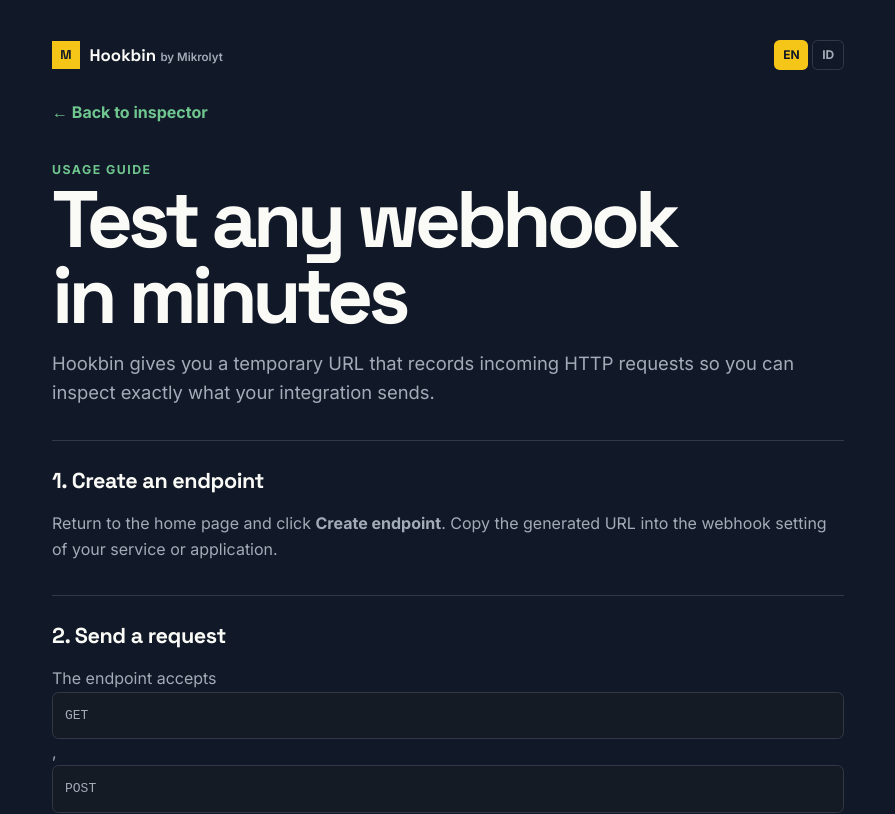
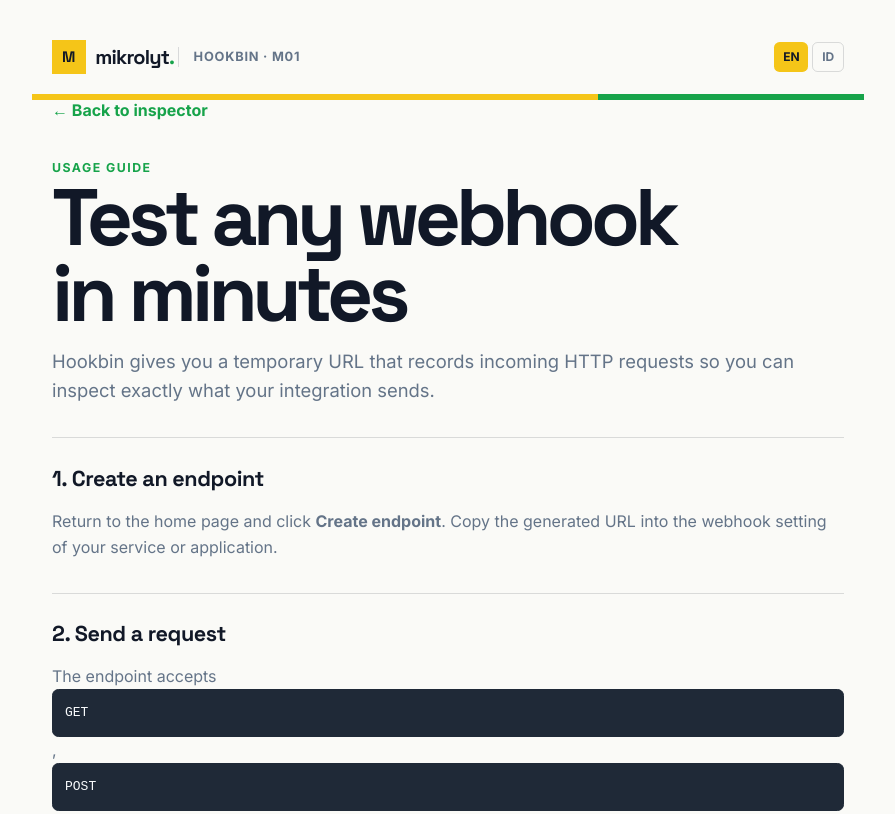
Before and after one commit to frachman/webhook-inspector, a Next.js app in the folder apps/web/: page /docs in a window 1280 px wide. Shown: the top 814 px of the page, without its empty margins (192-1087 px from the left). Built offline with nearby package versions, Linux system fonts and the light colour scheme.

Commit message:
feat(brand): light theme and mikrolyt.com header pattern for Hookbin UI
- off-white/ink surfaces replacing dark navy, matching mikrolyt.com and docs
- header: yellow M badge + mikrolyt. wordmark + 'Hookbin · M01' product tag + route stripe
- code/pre blocks stay dark slate for contrast

```diff
--- a/apps/web/app/docs/page.tsx
+++ b/apps/web/app/docs/page.tsx
@@ -34,9 +34,13 @@ export default function DocsPage() {
         description: "Temporary webhook URL for inspecting requests from integrations.",
       }) }} />
       <div className="topbar">
-        <a className="brand" href="https://mikrolyt.com"><span className="brand-mark">M</span><span>Hookbin <small>by Mikrolyt</small></span></a>
+        <div className="topbar-left">
+          <a className="brand" href="https://mikrolyt.com"><span className="brand-mark">M</span><span className="wordmark">mikrolyt<span className="dot">.</span></span></a>
+          <span className="product-tag">Hookbin · M01</span>
+        </div>
         <LanguageToggle language={language} onChange={changeLanguage} />
       </div>
+      <div className="route-stripe" />
       <Link className="back-link" href="/">← Back to inspector</Link>
       <p className="eyebrow">{language === "id" ? "Panduan penggunaan" : "Usage guide"}</p>
       <h1>{language === "id" ? "Uji webhook dalam hitungan menit" : "Test any webhook in minutes"}</h1>
--- a/apps/web/app/globals.css
+++ b/apps/web/app/globals.css
@@ -1,5 +1,5 @@
 :root {
-  color-scheme: dark;
+  color-scheme: light;
   --mkl-yellow: #F5C518;
   --mkl-green: #16A34A;
   --mkl-ink: #111827;
@@ -8,16 +8,17 @@
   --mkl-slate: #1F2937;
   --mkl-font-heading: var(--font-space-grotesk), "Space Grotesk", sans-serif;
   --mkl-font-body: var(--font-inter), "Inter", system-ui, sans-serif;
-  --surface: var(--mkl-ink);
-  --surface-raised: var(--mkl-slate);
-  --surface-sunken: color-mix(in srgb, black 35%, var(--mkl-slate));
-  --border: color-mix(in srgb, white 14%, var(--mkl-ink));
-  --text: var(--mkl-offwhite);
-  --text-muted: color-mix(in srgb, var(--mkl-gray) 60%, white);
+  --surface: var(--mkl-offwhite);
+  --surface-raised: #ffffff;
+  --surface-sunken: var(--mkl-slate);
+  --border: rgba(17, 24, 39, .14);
+  --border-soft: rgba(17, 24, 39, .08);
+  --text: var(--mkl-ink);
+  --text-muted: var(--mkl-gray);
   --accent: var(--mkl-yellow);
   --accent-hover: color-mix(in srgb, var(--mkl-yellow) 88%, white);
-  --link: color-mix(in srgb, var(--mkl-green) 62%, white);
-  --link-hover: color-mix(in srgb, var(--mkl-green) 72%, white);
+  --link: var(--mkl-green);
+  --link-hover: color-mix(in srgb, var(--mkl-green) 82%, black);
   font-family: var(--mkl-font-body);
   background: var(--surface);
   color: var(--text);
@@ -28,15 +29,19 @@ button { border: 0; border-radius: .5rem; background: var(--accent); color: var(
 button:hover:not(:disabled) { background: var(--accent-hover); }
 button:disabled { cursor: wait; opacity: .65; }
 main { margin: 0 auto; max-width: 72rem; padding: 2.5rem 1.25rem 4rem; }
-.topbar { align-items: center; display: flex; gap: 1rem; justify-content: space-between; margin-bottom: 2rem; }
-.brand { align-items: center; color: var(--text); display: inline-flex; font-family: var(--mkl-font-heading); font-size: 1.05rem; font-weight: 700; gap: .6rem; text-decoration: none; }
-.brand-mark { align-items: center; background: var(--accent); color: var(--mkl-ink); display: grid; font-size: .8rem; font-weight: 800; height: 1.75rem; place-items: center; width: 1.75rem; }
-.brand small { color: var(--text-muted); font-family: var(--mkl-font-body); font-size: .72rem; font-weight: 600; }
+.topbar { align-items: center; display: flex; gap: 1rem; justify-content: space-between; }
+.topbar-left { align-items: center; display: flex; }
+.brand { align-items: center; color: var(--text); display: inline-flex; gap: .6rem; text-decoration: none; }
+.brand .brand-mark { background: var(--mkl-yellow); color: var(--mkl-ink); display: grid; font-family: var(--mkl-font-heading); font-size: .95rem; font-weight: 900; height: 2.1rem; place-items: center; width: 2.1rem; }
+.brand .wordmark { font-family: var(--mkl-font-heading); font-size: 1.25rem; font-weight: 800; letter-spacing: -.04em; }
+.brand .dot { color: var(--mkl-green); }
+.product-tag { border-left: 1px solid var(--border); color: var(--text-muted); font-size: .8rem; font-weight: 700; letter-spacing: .06em; margin-left: .25rem; padding: .15rem 0 .15rem .9rem; text-transform: uppercase; }
 .language-toggle { display: flex; gap: .25rem; }
 .language-toggle button { border-radius: .35rem; font-size: .75rem; padding: .4rem .55rem; }
 .language-toggle .language { background: transparent; border: 1px solid var(--border); color: var(--text-muted); }
 .language-toggle .language-active { background: var(--accent); color: var(--mkl-ink); }
-.hero { max-width: 45rem; }
+.route-stripe { background: linear-gradient(90deg, var(--mkl-yellow) 0 68%, var(--mkl-green) 68% 100%); height: 6px; margin: 1.25rem -1.25rem 0; }
+.hero { max-width: 45rem; margin-top: 2.5rem; }
 .benefits { border-top: 1px solid var(--border); margin-top: 3rem; max-width: 52rem; padding-top: 1.5rem; }
 .benefits h2 { font-size: clamp(1.5rem, 3vw, 2.2rem); }
 h1 { font-family: var(--mkl-font-heading); font-size: clamp(2.5rem, 7vw, 5rem); letter-spacing: -.06em; line-height: .95; margin: .25rem 0 1rem; }
@@ -44,34 +49,34 @@ h2 { font-family: var(--mkl-font-heading); letter-spacing: -.02em; margin: .15re
 h3 { font-family: var(--mkl-font-heading); font-size: .9rem; margin: 1.75rem 0 .55rem; text-transform: uppercase; letter-spacing: .08em; }
 .eyebrow { color: var(--link); font-size: .77rem; font-weight: 700; letter-spacing: .12em; margin: 0; text-transform: uppercase; }
 .intro { color: var(--text-muted); font-size: 1.15rem; line-height: 1.6; margin: 0 0 1.5rem; }
-.how-it-works { background: var(--surface-raised); border-left: 3px solid var(--accent); border-radius: .4rem; margin: 1.5rem 0; padding: 1rem 1.25rem; }
+.how-it-works { background: var(--surface-raised); border: 1px solid var(--border-soft); border-left: 3px solid var(--accent); border-radius: .4rem; margin: 1.5rem 0; padding: 1rem 1.25rem; }
 .how-it-works ol { color: var(--text-muted); line-height: 1.7; margin: .55rem 0 0; padding-left: 1.35rem; }
 .guide-link, .back-link { color: var(--link); display: inline-block; font-weight: 700; margin-top: .8rem; text-decoration: none; }
 .guide-link:hover, .back-link:hover { color: var(--link-hover); text-decoration: underline; }
 .endpoint-card, .inspector { background: var(--surface-raised); border: 1px solid var(--border); border-radius: .8rem; margin-top: 2.5rem; padding: 1.5rem; }
 .url-row { align-items: center; display: flex; gap: .7rem; }
-code { background: var(--surface-sunken); border: 1px solid var(--border); border-radius: .4rem; display: block; flex: 1; overflow-wrap: anywhere; padding: .75rem; }
+code { background: var(--surface-sunken); border: 1px solid var(--mkl-slate); border-radius: .4rem; color: #f8fafc; display: block; flex: 1; overflow-wrap: anywhere; padding: .75rem; }
 .muted, small { color: var(--text-muted); }
 .error { background: #4a1f2a; border: 1px solid #b8435a; border-radius: .5rem; color: #ffdce3; margin-top: 1.5rem; padding: .8rem 1rem; }
 .section-heading { align-items: center; display: flex; justify-content: space-between; gap: 1rem; }
-.secondary { background: var(--mkl-slate); color: var(--text); }
-.secondary:hover:not(:disabled) { background: color-mix(in srgb, white 12%, var(--mkl-slate)); }
+.secondary { background: var(--mkl-ink); color: var(--mkl-offwhite); }
+.secondary:hover:not(:disabled) { background: color-mix(in srgb, white 12%, var(--mkl-ink)); }
 .empty { color: var(--text-muted); margin: 2rem 0 .5rem; }
 .endpoint-stats { color: var(--link); font-size: .9rem; }
 .search-label { color: var(--text-muted); display: block; font-size: .85rem; margin-bottom: .35rem; }
-.request-search { background: var(--surface-sunken); border: 1px solid var(--border); border-radius: .4rem; color: var(--text); font: inherit; margin-bottom: .8rem; padding: .7rem; width: 100%; }
+.request-search { background: #fff; border: 1px solid var(--border); border-radius: .4rem; color: var(--text); font: inherit; margin-bottom: .8rem; padding: .7rem; width: 100%; }
 .detail-actions { display: flex; flex-wrap: wrap; gap: .5rem; margin-bottom: .8rem; }
 .request-layout { display: grid; gap: 1.5rem; grid-template-columns: minmax(15rem, .8fr) minmax(0, 1.2fr); }
 .request-list { display: grid; gap: .45rem; list-style: none; margin: 0; padding: 0; }
-.request { background: var(--surface-sunken); color: var(--text); display: grid; font-weight: 400; gap: .3rem; text-align: left; width: 100%; }
+.request { background: #fff; border: 1px solid var(--border-soft); color: var(--text); display: grid; font-weight: 400; gap: .3rem; text-align: left; width: 100%; }
 .request.active { outline: 2px solid var(--accent); }
-.method { color: var(--accent); font-family: ui-monospace, SFMono-Regular, Menlo, monospace; font-size: .8em; font-weight: 800; letter-spacing: .06em; }
+.method { color: var(--link); font-family: ui-monospace, SFMono-Regular, Menlo, monospace; font-size: .8em; font-weight: 800; letter-spacing: .06em; }
 .detail { min-width: 0; }
 dl { margin: 0; }
-dl div { border-bottom: 1px solid var(--border); display: grid; gap: .5rem; grid-template-columns: minmax(8rem, .45fr) 1fr; padding: .45rem 0; }
-dt { color: var(--accent); font-family: ui-monospace, SFMono-Regular, Menlo, monospace; overflow-wrap: anywhere; }
+dl div { border-bottom: 1px solid var(--border-soft); display: grid; gap: .5rem; grid-template-columns: minmax(8rem, .45fr) 1fr; padding: .45rem 0; }
+dt { color: var(--mkl-slate); font-family: ui-monospace, SFMono-Regular, Menlo, monospace; overflow-wrap: anywhere; }
 dd { margin: 0; overflow-wrap: anywhere; }
-pre { background: var(--surface-sunken); border: 1px solid var(--border); border-radius: .4rem; margin: 0; overflow: auto; padding: 1rem; white-space: pre-wrap; word-break: break-word; }
+pre { background: var(--surface-sunken); border: 1px solid var(--mkl-slate); border-radius: .4rem; color: #f8fafc; margin: 0; overflow: auto; padding: 1rem; white-space: pre-wrap; word-break: break-word; }
 .usage-example { border-top: 1px solid var(--border); margin-top: 1.25rem; padding-top: 1.25rem; }
 .usage-example p { margin-bottom: .7rem; }
 .docs-page { max-width: 52rem; }
@@ -81,8 +86,8 @@ pre { background: var(--surface-sunken); border: 1px solid var(--border); border
 .docs-section p { color: var(--text-muted); line-height: 1.65; }
 .docs-section pre { margin-top: 1rem; }
 .docs-section li { color: var(--text-muted); line-height: 1.7; margin: .35rem 0; }
-.use-case { background: var(--surface-raised); border: 1px solid var(--border); border-radius: .5rem; margin-top: 1rem; padding: 1rem 1.1rem; }
-.use-case h3 { color: var(--accent); margin-top: 0; }
+.use-case { background: var(--surface-raised); border: 1px solid var(--border-soft); border-radius: .5rem; margin-top: 1rem; padding: 1rem 1.1rem; }
+.use-case h3 { color: var(--link); margin-top: 0; }
 .use-case p { margin: .5rem 0 0; }
 .docs-section details { border-bottom: 1px solid var(--border); padding: .9rem 0; }
 .docs-section summary { cursor: pointer; font-weight: 700; }
--- a/apps/web/app/page.tsx
+++ b/apps/web/app/page.tsx
@@ -177,9 +177,13 @@ export default function Home() {
   return (
     <main>
       <div className="topbar">
-        <a className="brand" href="https://mikrolyt.com"><span className="brand-mark">M</span><span>Hookbin <small>by Mikrolyt</small></span></a>
+        <div className="topbar-left">
+          <a className="brand" href="https://mikrolyt.com"><span className="brand-mark">M</span><span className="wordmark">mikrolyt<span className="dot">.</span></span></a>
+          <span className="product-tag">Hookbin · M01</span>
+        </div>
         <LanguageToggle language={language} onChange={changeLanguage} />
       </div>
+      <div className="route-stripe" />
       <section className="hero">
         <p className="eyebrow">{language === "id" ? "M01 · Endpoint webhook sementara" : "M01 · Disposable webhook endpoint"}</p>
         <h1>Hookbin</h1>
```
